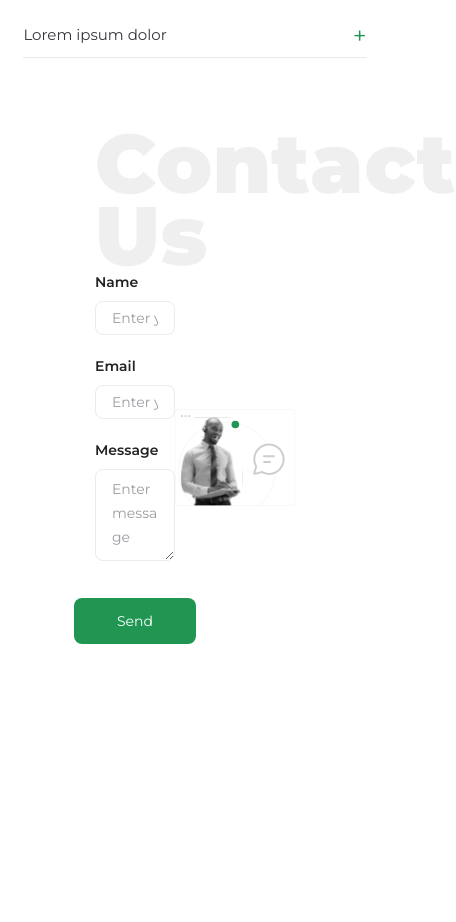
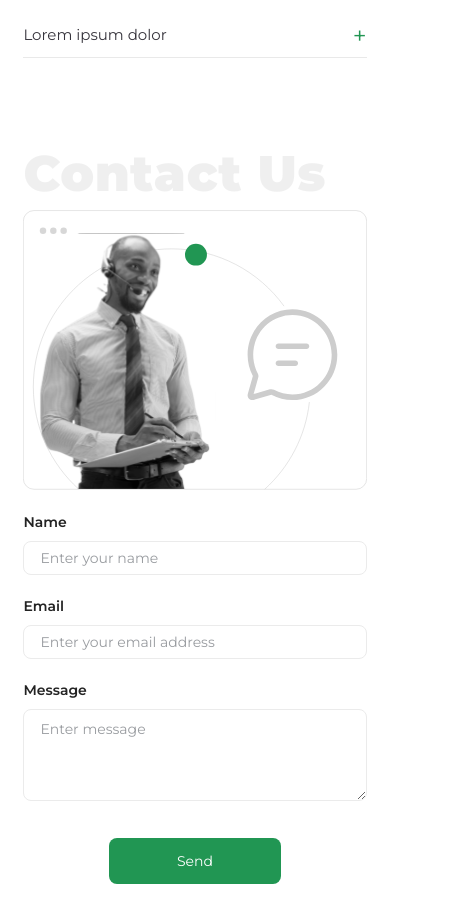
Before and after one commit to RCCG-WayForwardProject/rccg-wayforward, a Next.js app: page / in a window 390 px wide. Shown: the part 7720-8642 px from the top of the page, 456 px wide, since content can reach past the window. Before the commit the page ends 8607 px from the top, so only its background shows below. Built offline with nearby package versions, Linux system fonts and the light colour scheme.

Commit message:
Fixed contact section mobile responsiveness

```diff
--- a/components/Contact/contact.module.scss
+++ b/components/Contact/contact.module.scss
@@ -8,18 +8,33 @@
   display: flex;
   flex-direction: column;
   padding: 0px 95px;
+  @include respond(mobile-screen) {
+    height: fit-content;
+    padding: 10px 6% 45px 6%;
+  }
   &__heading {
     @include heading;
+    @include respond(mobile-screen) {
+      @include heading-mobile;
+      font-size: toRem(50px);
+    }
   }
   &__form {
     display: flex;
     flex-direction: column;
     gap: 21px;
     width: 40%;
+    @include respond(mobile-screen) {
+      width: 100%;
+    }
     &-wrapper {
       display: flex;
       align-items: center;
       justify-content: space-between;
+      @include respond(mobile-screen) {
+        flex-direction: column-reverse;
+        gap: 22px;
+      }
     }
     &-info {
       &-wrapper {
@@ -65,9 +80,19 @@
         }
       }
     }
+    &-image {
+      @include respond(mobile-screen) {
+      }
+    }
     &-button {
       margin-top: 16px;
       align-self: center;
+      @include respond(mobile-screen) {
+        width: 50%;
+        & button {
+          width: 100%;
+        }
+      }
     }
   }
 }
--- a/components/Contact/index.tsx
+++ b/components/Contact/index.tsx
@@ -1,8 +1,9 @@
 import React from "react";
+import Image from "next/image";
+
+import Button from "../Button";
 
 import styles from "./contact.module.scss";
-import Button from "../Button";
-import Image from "next/image";
 
 const Contact: React.FC = () => {
   return (
```
